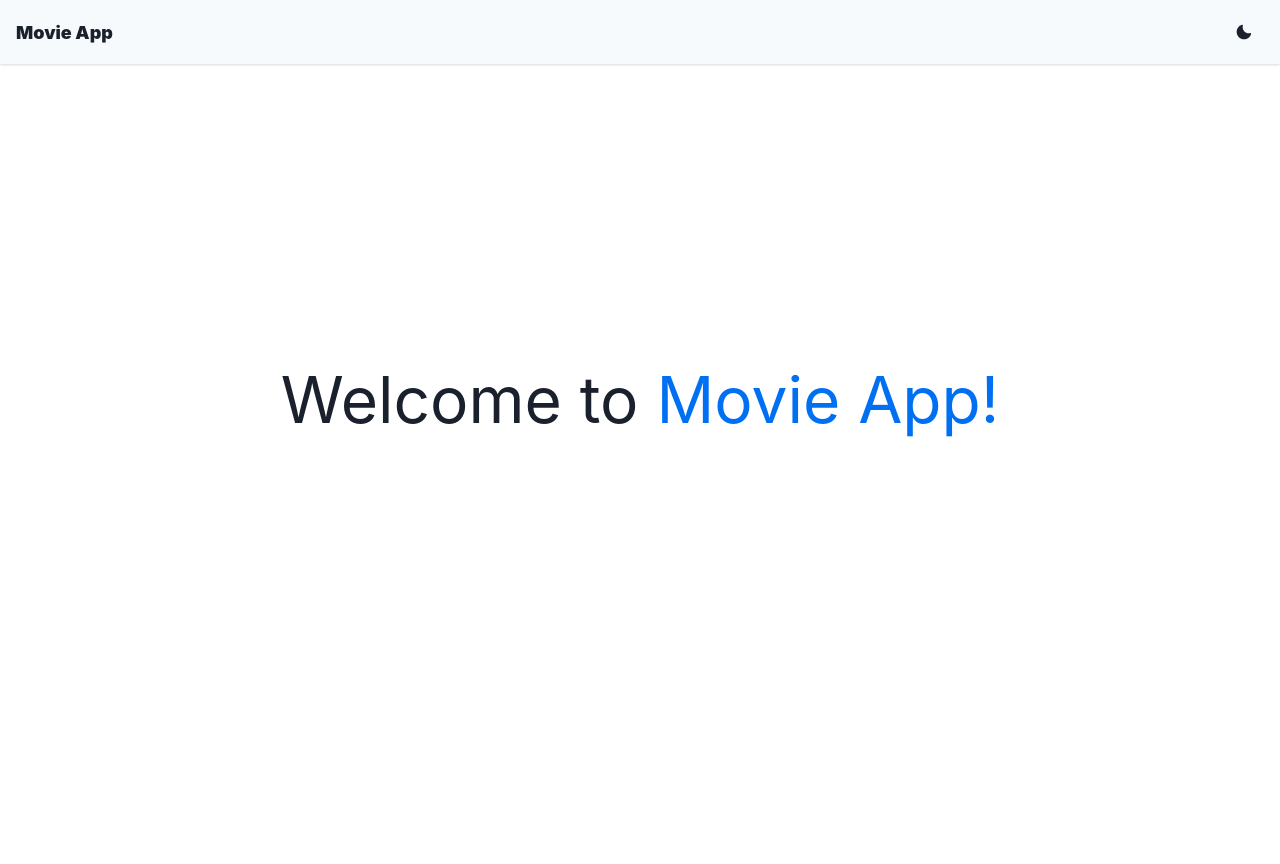
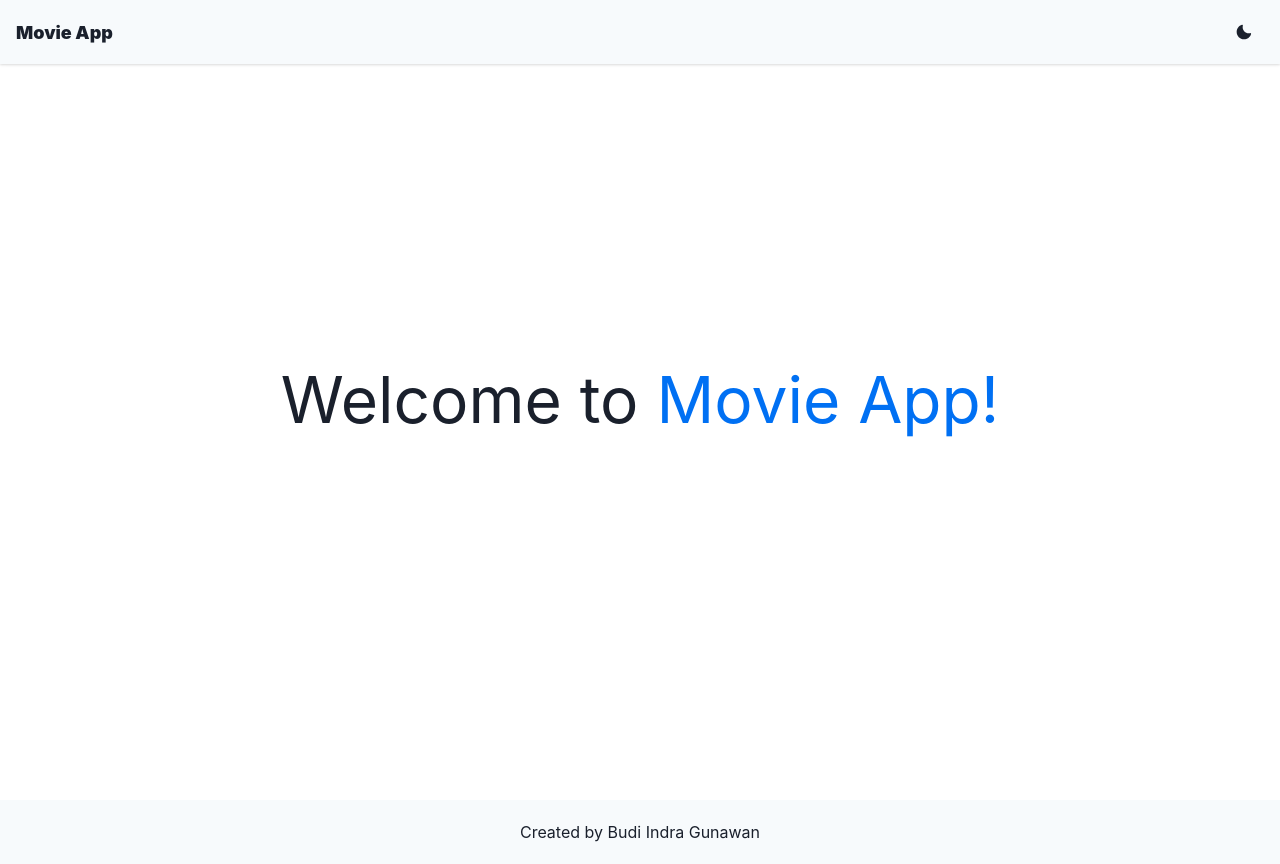
Before and after one commit to budiigunawan/movie-app, a Next.js app: page / in a window 1280 px wide. Before the commit the page ends 800 px from the top, so only its background shows below. Built offline with nearby package versions, Linux system fonts and the light colour scheme.

Commit message:
create footer

```diff
--- /dev/null
+++ b/modules/Footer.tsx
@@ -0,0 +1,14 @@
+import React from 'react';
+import { useColorModeValue, Text, Center } from '@chakra-ui/react';
+
+const Footer: React.FC = () => {
+  return (
+    <footer>
+      <Center bg={useColorModeValue('gray.50', 'gray.700')} h={16}>
+        <Text>Created by Budi Indra Gunawan</Text>
+      </Center>
+    </footer>
+  );
+};
+
+export default Footer;
--- a/modules/Layout.tsx
+++ b/modules/Layout.tsx
@@ -1,11 +1,13 @@
 import React from 'react';
 import Navbar from './Navbar';
+import Footer from './Footer';
 
 const Layout: React.FC = ({ children }) => {
   return (
     <>
       <Navbar />
       {children}
+      <Footer />
     </>
   );
 };
--- a/pages/index.tsx
+++ b/pages/index.tsx
@@ -1,14 +1,15 @@
-import type { NextPage } from 'next';
-import Image from 'next/image';
+import React from 'react';
 import styles from '../styles/Home.module.css';
 
-const Home: NextPage = () => {
+const Home: React.FC = () => {
   return (
-    <div className={styles.container}>
-      <h1 className={styles.title}>
-        Welcome to <a href='https://nextjs.org'>Movie App!</a>
-      </h1>
-    </div>
+    <main>
+      <div className={styles.container}>
+        <h1 className={styles.title}>
+          Welcome to <a href='https://nextjs.org'>Movie App!</a>
+        </h1>
+      </div>
+    </main>
   );
 };
 
```
